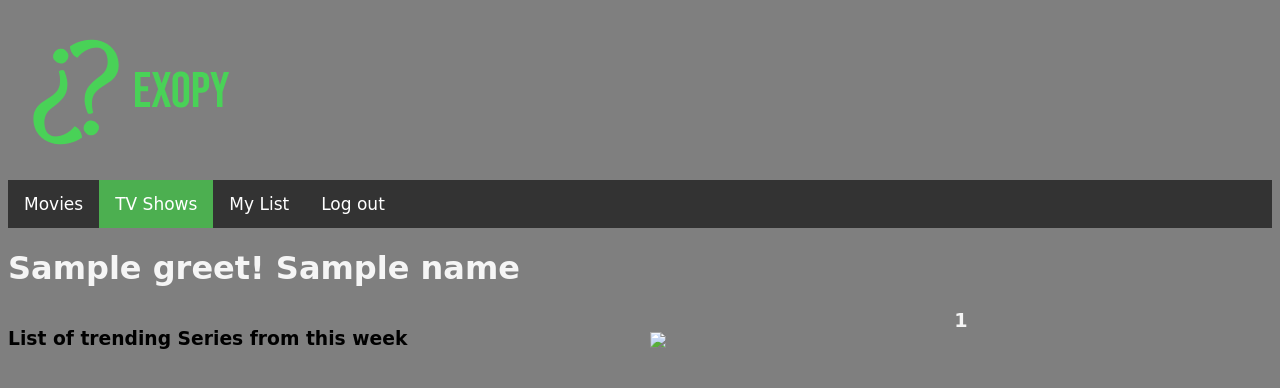
After one commit to jyotsanh/Exopy, a Django app: template series/templates/joma.html in a window 1280 px wide. The commit adds this page. Shown: the top 388 px of the page. Run offline with Django 4.2, Linux system fonts and the light colour scheme; the template is opened without the code that fills it: most values are stand-ins (such as "Sample title", 1, 10 or a date in 2020).

Commit message:
series page
done!

```diff
--- /dev/null
+++ b/series/templates/joma.html
@@ -0,0 +1,78 @@
+<!DOCTYPE html>
+<html lang="en">
+
+<head>
+    <meta charset="UTF-8">
+    <meta name="viewport" content="width=device-width, initial-scale=1.0">
+    <title>Movie</title>
+    {% load static %}
+    <link rel="stylesheet" href="{% static 'movies.css' %}">
+    <style>
+        * {
+            font-family: cursive;
+        }
+
+        h1 {
+            color: whitesmoke
+        }
+
+        .list {
+            display: grid;
+            grid-template-columns: repeat(auto-fit, minmax(200px, 1fr));
+            grid-gap: 20px;
+        }
+
+        .movies {
+            list-style: none;
+            margin: 0;
+            padding: 0;
+        }
+
+        .movies li {
+            display: flex;
+            flex-direction: column;
+            align-items: center;
+            text-align: center;
+        }
+
+        .movies li h1 {
+            margin: 0;
+            font-size: 1.2rem;
+        }
+
+        .movies li img {
+            width: 100%;
+            height: auto;
+        }
+    </style>
+
+</head>
+
+<body>
+    <img src="{% static 'Logo1.png' %}" alt="Logo">
+    <div class="navbar">
+        <a href="/movies/home">Movies</a>
+        <a class="active" href="#series">TV Shows</a>
+
+        <a href="/my-list">My List</a>
+        <a href="/logout">Log out</a>
+
+    </div>
+    <div class="ko">
+        <h1>{{ greet }}! {{ name }}</h1>
+    </div>
+    <div class="list">
+        <h3>List of trending Series from this week</h3>
+        <ul class="movies">
+            {% load custom_filters %}
+            {% for index in movie|length|num_range %}
+            <li>
+                <h1>{{ movie|get_item:index }}</h1>
+                <img src="{{ url|get_item:index }}">
+            </li>
+            {% endfor %}
+        </ul>
+    </div>
+</body>
+
+</html>
```
Also changed, not shown: movies/templates/movies.html (+29 -9 lines), movies/views.py (+2 -11 lines), series/templates/dash.html (deleted, +0 -11 lines), series/views.py (+63 -3 lines), db.sqlite3.
